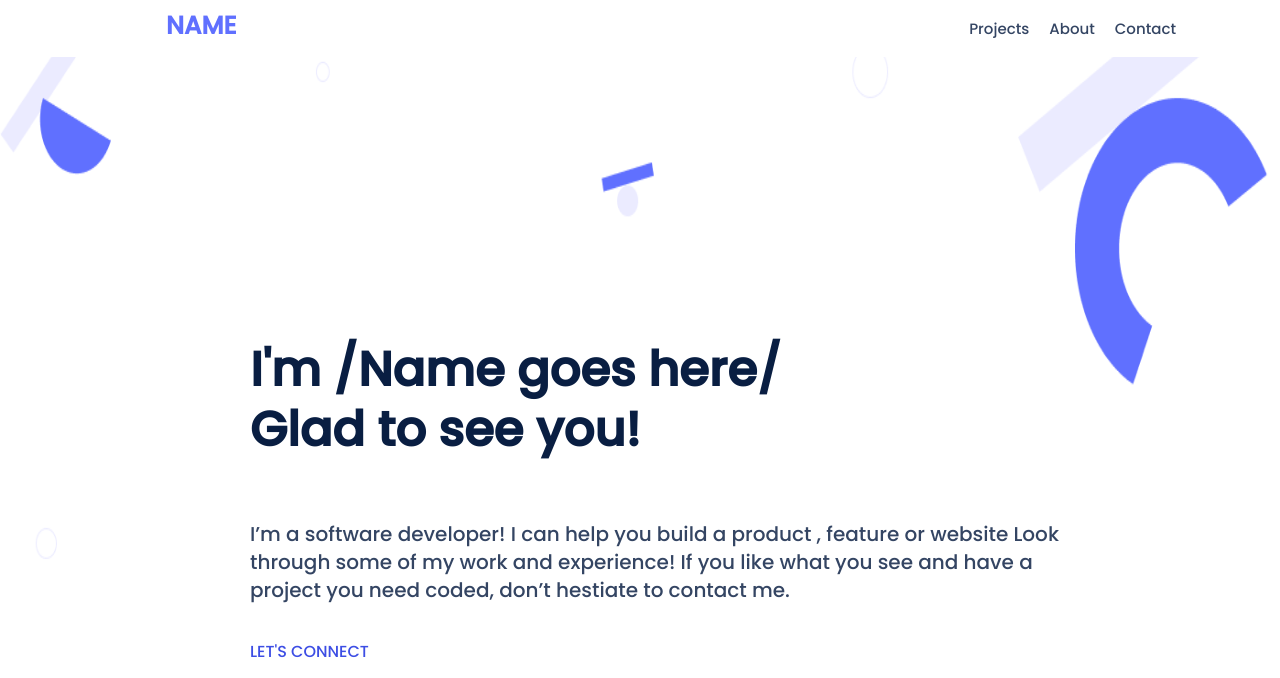
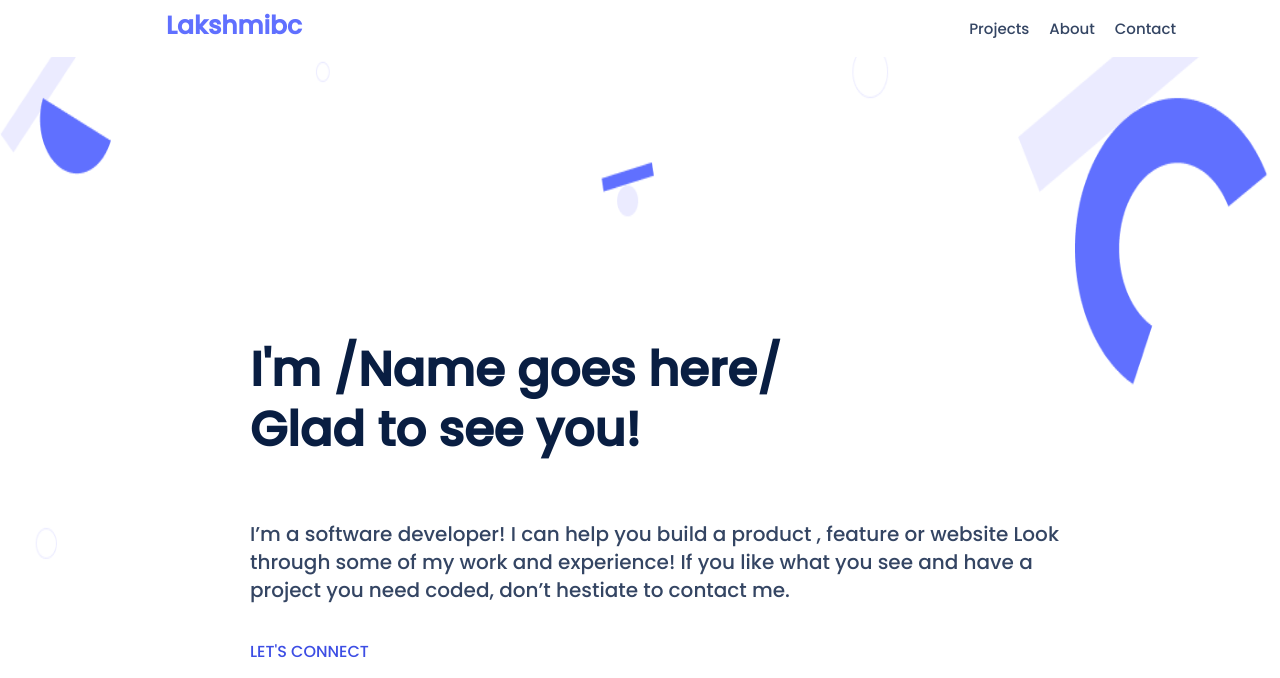
Before and after one commit to GDSCxGMIT/Giting-LinkedIn, a plain HTML site: page index.html in a window 1280 px wide. Shown: the top 678 px of the page. Drawn offline with Linux system fonts and the light colour scheme.

Commit message:
Update index.html

```diff
--- a/index.html
+++ b/index.html
@@ -25,7 +25,7 @@
   <header class="main-section">
     <section class="toolbar">
       <nav class="desktop">
-        <div class="all-item"><a href="#">NAME</a></div>
+        <div class="all-item"><a href="#">Lakshmibc</a></div>
         <div class="desk-item">
           <div><a href="#portfolio">Projects</a></div>
           <div><a href="#about">About</a></div>
```
